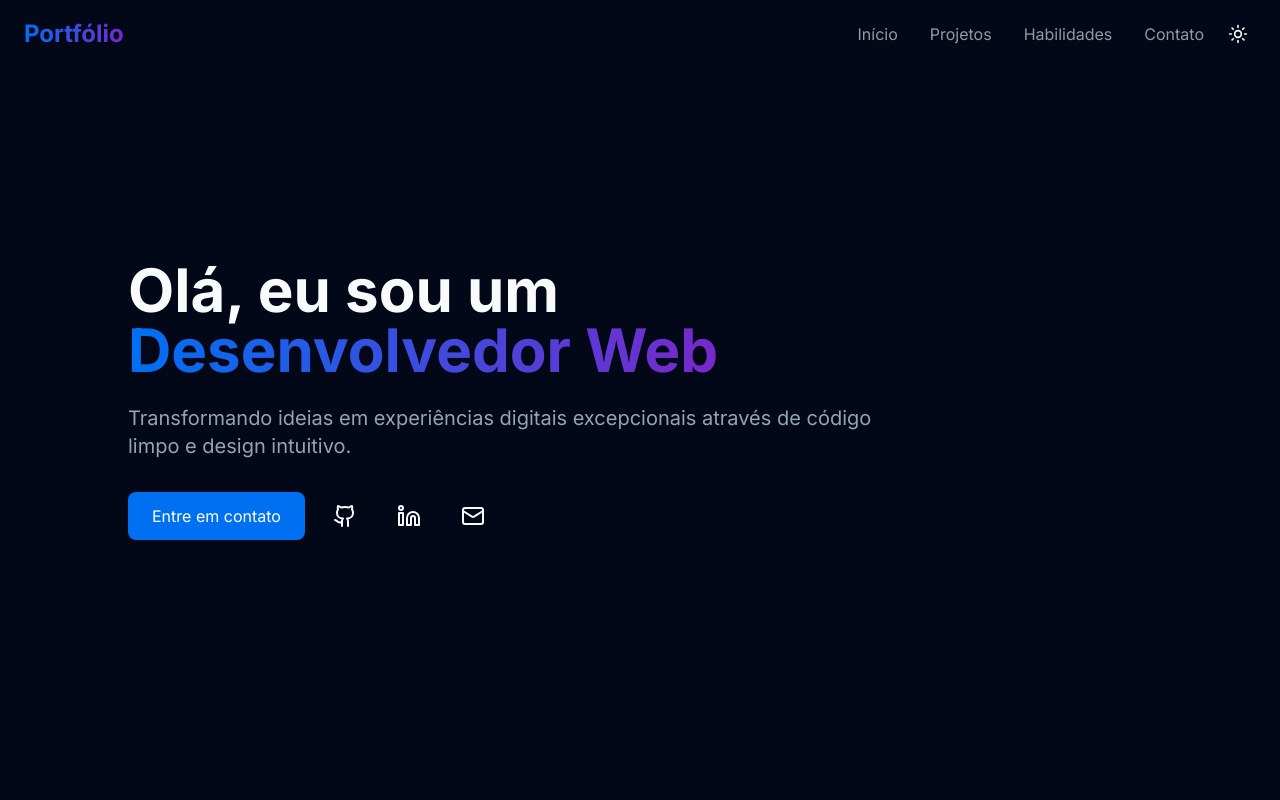
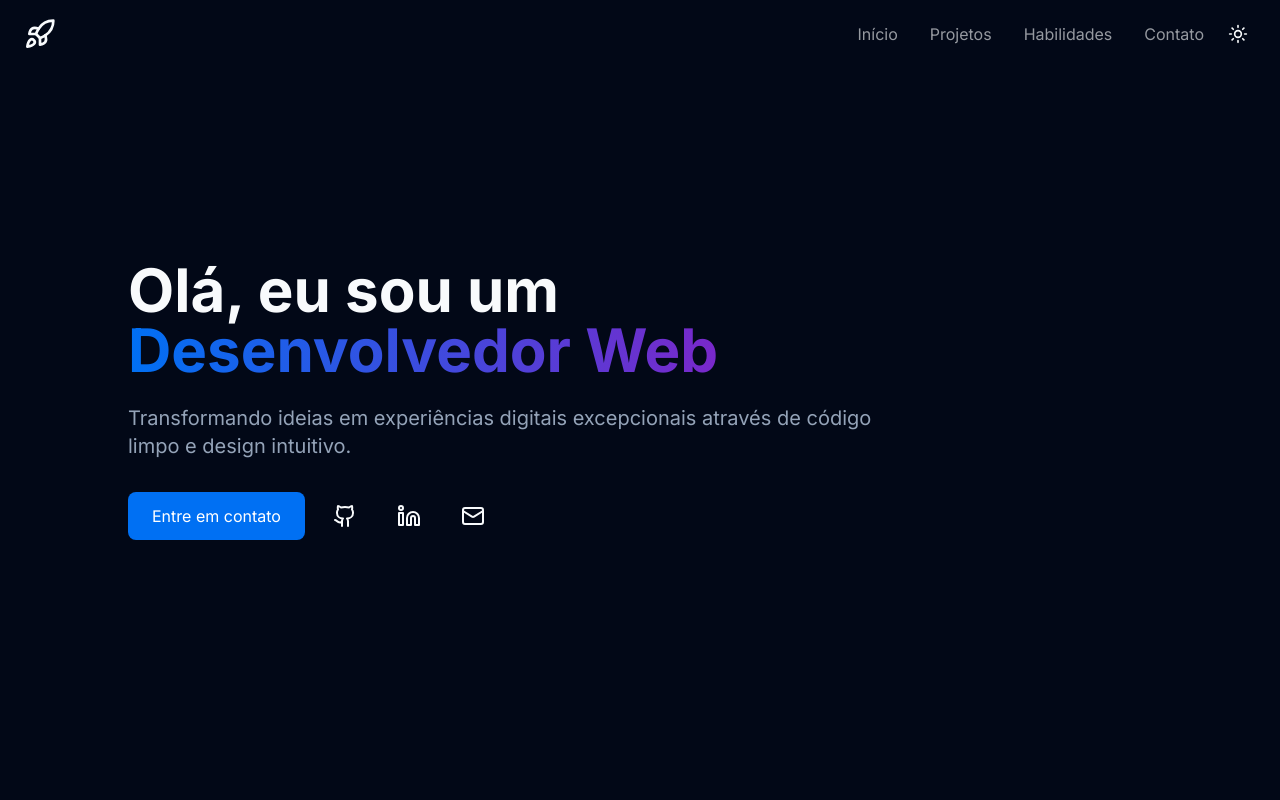
Before and after one commit to othonet/portifolio, a React (Vite) app: page / in a window 1280 px wide. Shown: the top 800 px of the page. Built offline with nearby package versions, Linux system fonts and the light colour scheme.

Commit message:
Add logo animation and icon
Implement an animation for the logo, replacing the text "Portfólio" with a rocket icon. On hover, the rocket icon will change to display flames.
[skip gpt_engineer]

```diff
--- a/src/components/Header.tsx
+++ b/src/components/Header.tsx
@@ -1,10 +1,11 @@
 import { useState, useEffect } from 'react';
-import { Menu, X, Sun, Moon } from 'lucide-react';
+import { Menu, X, Sun, Moon, Rocket, Flame } from 'lucide-react';
 import { useTheme } from '@/contexts/ThemeContext';
 
 const Header = () => {
   const [isMenuOpen, setIsMenuOpen] = useState(false);
   const [isScrolled, setIsScrolled] = useState(false);
+  const [isHovered, setIsHovered] = useState(false);
   const { theme, toggleTheme } = useTheme();
 
   useEffect(() => {
@@ -29,7 +30,22 @@ const Header = () => {
     }`}>
       <div className="container mx-auto px-6 py-4">
         <div className="flex items-center justify-between">
-          <h1 className="text-2xl font-bold gradient-text">Portfólio</h1>
+          <div
+            className="relative cursor-pointer group"
+            onMouseEnter={() => setIsHovered(true)}
+            onMouseLeave={() => setIsHovered(false)}
+          >
+            <div className="flex items-center gap-2">
+              {isHovered ? (
+                <div className="flex items-center animate-pulse">
+                  <Rocket className="w-8 h-8 text-primary" />
+                  <Flame className="w-6 h-6 text-primary absolute -right-4 -bottom-1" />
+                </div>
+              ) : (
+                <Rocket className="w-8 h-8 text-foreground transition-transform hover:scale-110" />
+              )}
+            </div>
+          </div>
 
           <div className="flex items-center gap-4">
             {/* Desktop Navigation */}
```
